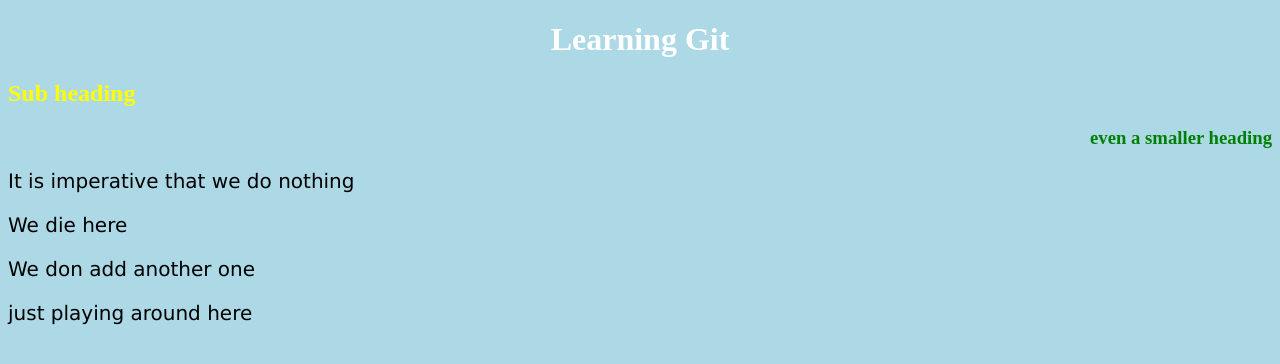
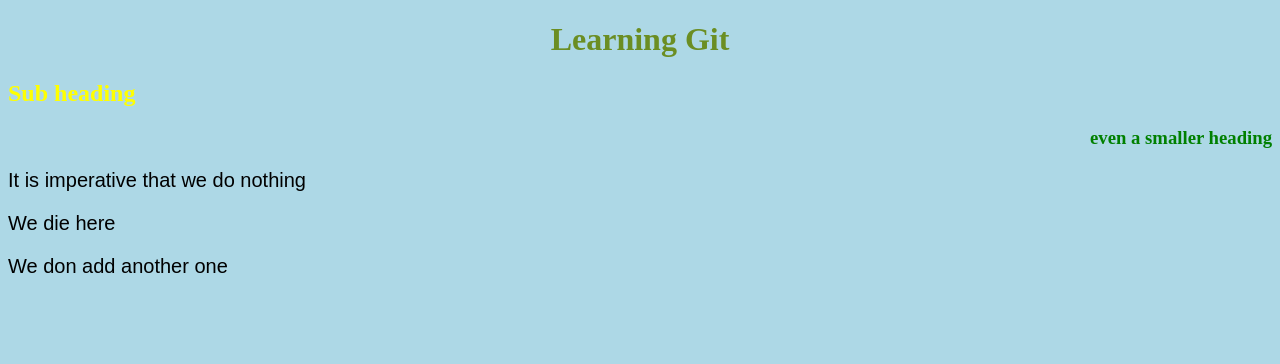
Before and after one commit to felixokpalaima/LearningMap, a plain HTML site: page index.html in a window 1280 px wide. Drawn offline with Linux system fonts and the light colour scheme.

Commit message:
changed font family and removed the footer

```diff
--- a/index.html
+++ b/index.html
@@ -14,10 +14,6 @@
     <p>It is imperative that we do nothing</p>
     <p>We die  here</p>
     <p>We don add another one</p>
-    <footer>
-        <p>
-            just playing around here
-        </p>
-    </footer>
+
 </body>
 </html>
--- a/style.css
+++ b/style.css
@@ -3,7 +3,7 @@ body {
   }
 
   h1 {
-    color: white;
+    color: olivedrab;
     text-align: center;
   }
   h2 {
@@ -16,6 +16,6 @@ body {
   }
 
   p {
-    font-family: verdana;
+    font-family: Arial, Helvetica, sans-serif;
     font-size: 20px;
   }
```
